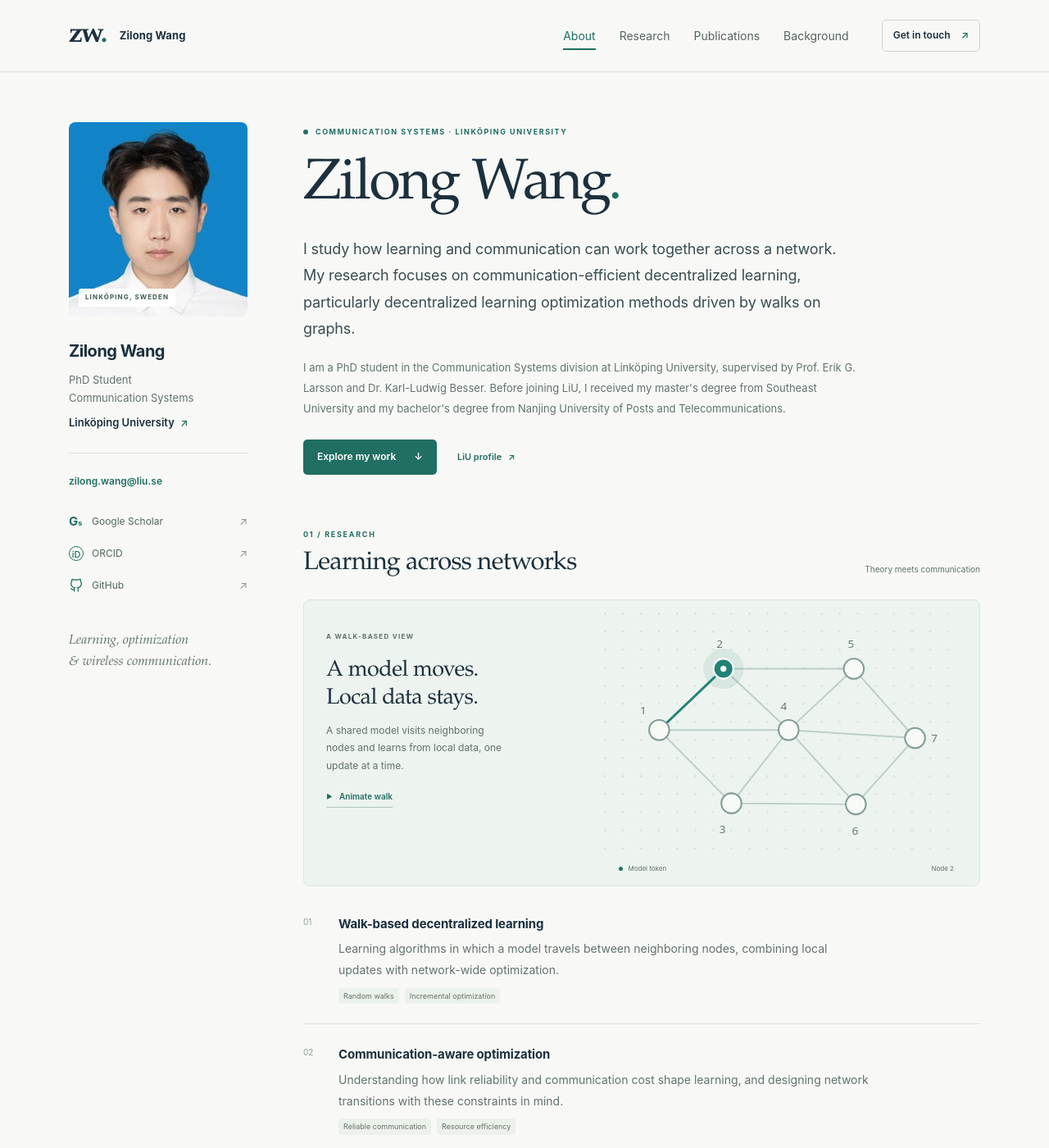
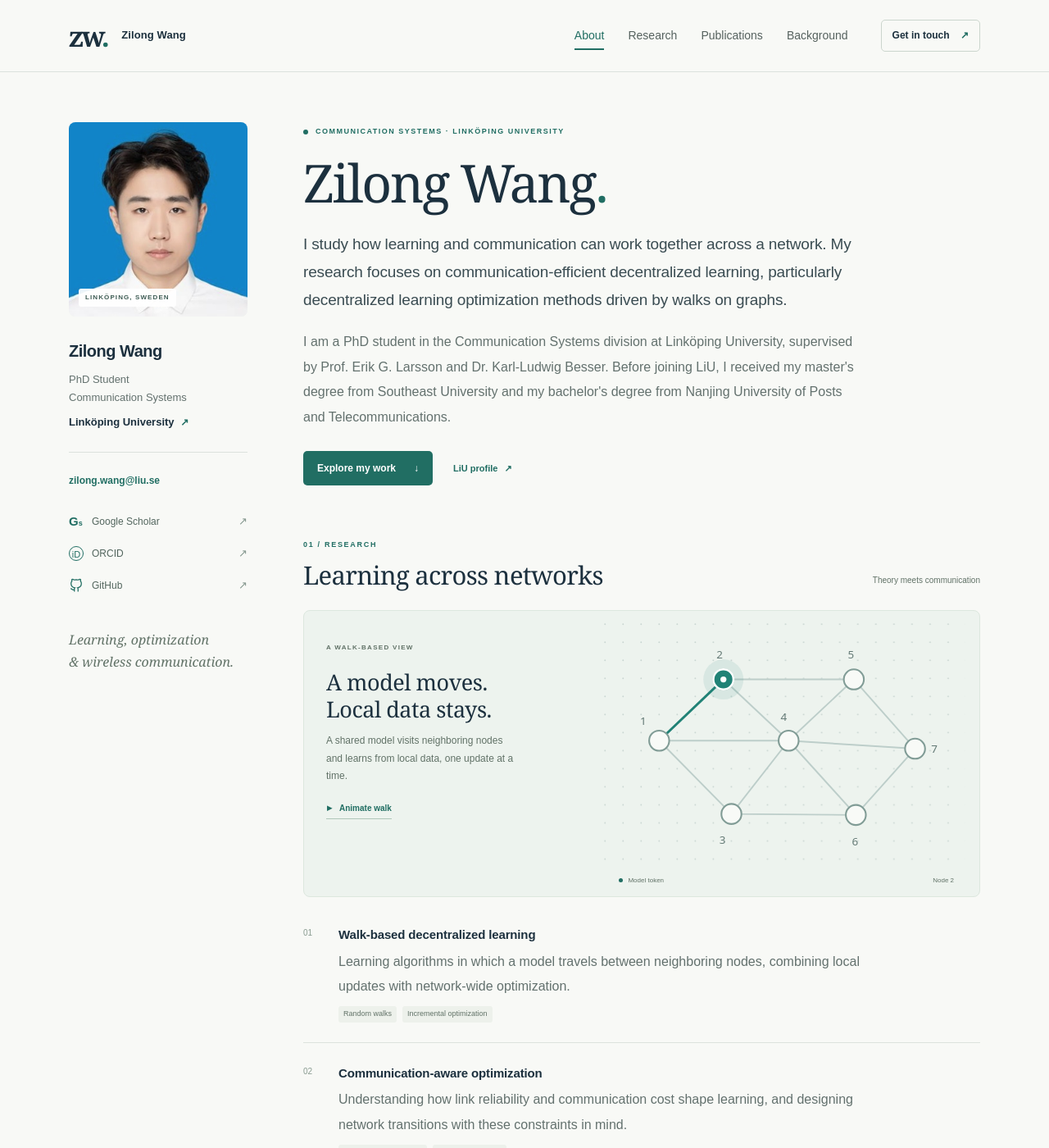
Before and after one commit to Zilong924/Zilong-Wang.github.io, a Jekyll site: the page built from _pages/about.md, in a window 1280 px wide and 1400 px high. Shown: the whole window at 82% size. Built offline with Jekyll 4.4.1, drawn with Linux system fonts in a browser that asks for light colours.

Commit message:
Update academic-home.css

```diff
--- a/assets/css/academic-home.css
+++ b/assets/css/academic-home.css
@@ -13,3 +13,43 @@
 @media(max-width:390px){.header-inner{padding:0 20px;gap:14px}.top-nav{gap:14px;font-size:11px}.page-shell{padding-left:20px;padding-right:20px}.intro h1{font-size:46px}.research-feature{grid-template-columns:1fr}.feature-copy{padding:24px 24px 0}.feature-copy h3 br{display:none}.feature-copy p{max-width:100%;font-size:12px}.network-panel{padding:5px 25px 20px}.network{max-height:200px}.network-caption{max-width:280px}.section-heading>.text-link{white-space:normal;text-align:right;max-width:65px}.academic-links{gap:16px}.experience-notes{grid-template-columns:1fr;gap:20px}}
 @media(prefers-reduced-motion:reduce){html{scroll-behavior:auto}*,*::before,*::after{transition:none!important;animation:none!important}}
 @media print{.site-header,.walk-toggle,.publication-filters,.intro-actions,.site-footer,.profile-note{display:none}.page-shell{padding:0;display:block}.profile{display:none}.section{break-inside:avoid;margin-bottom:26px}.publication{break-inside:avoid}.research-feature{background:white}.contact-section{background:white}body{font-size:11px;background:white}.paper-links{display:none}.main-content{max-width:none}}
+/* 字体：正文用 Arial，大标题用 Georgia */
+:root {
+  --sans: Arial, "Microsoft YaHei", sans-serif;
+  --serif: Georgia, "Times New Roman", serif;
+}
+
+/* 姓名 */
+.intro h1 {
+  font-size: 64px;
+}
+
+/* 开头的研究简介 */
+.intro-lead {
+  font-size: 19px;
+}
+
+/* 个人介绍和研究方向正文 */
+.intro-about,
+.research-item p {
+  font-size: 16px;
+  line-height: 1.9;
+}
+
+/* 论文标题 */
+.publication h3 {
+  font-size: 17px;
+}
+
+/* 论文作者和期刊名称 */
+.paper-authors,
+.paper-venue {
+  font-size: 14px;
+}
+
+/* 手机上的姓名字号 */
+@media (max-width: 760px) {
+  .intro h1 {
+    font-size: 44px;
+  }
+}
```
